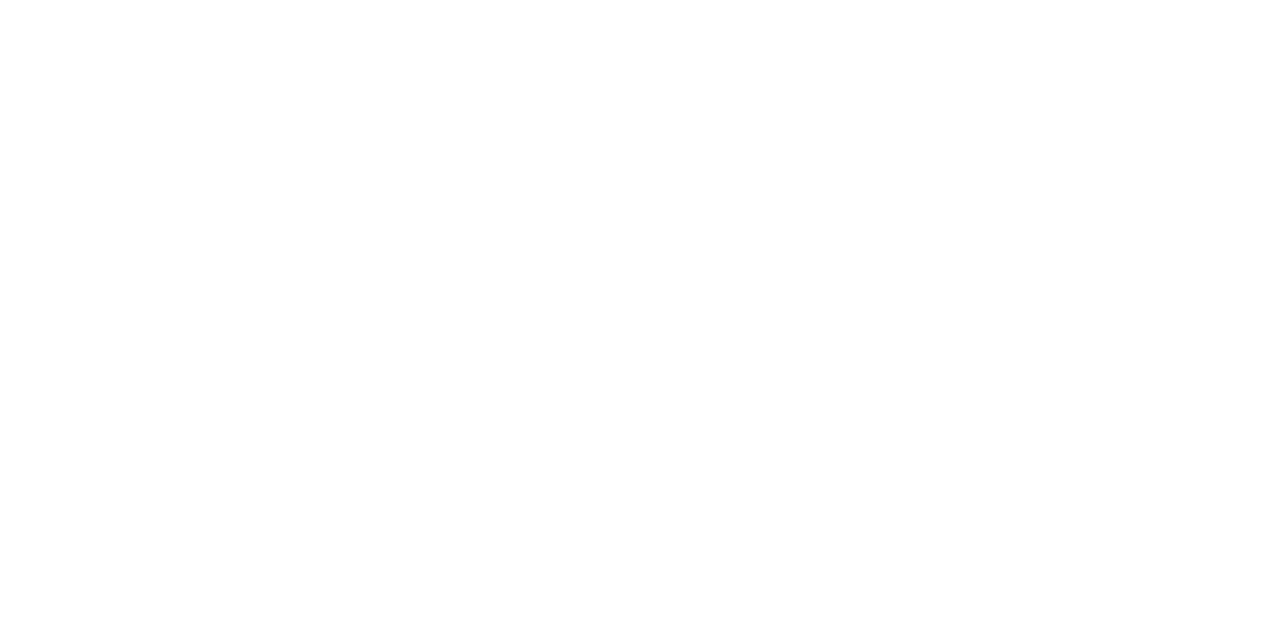
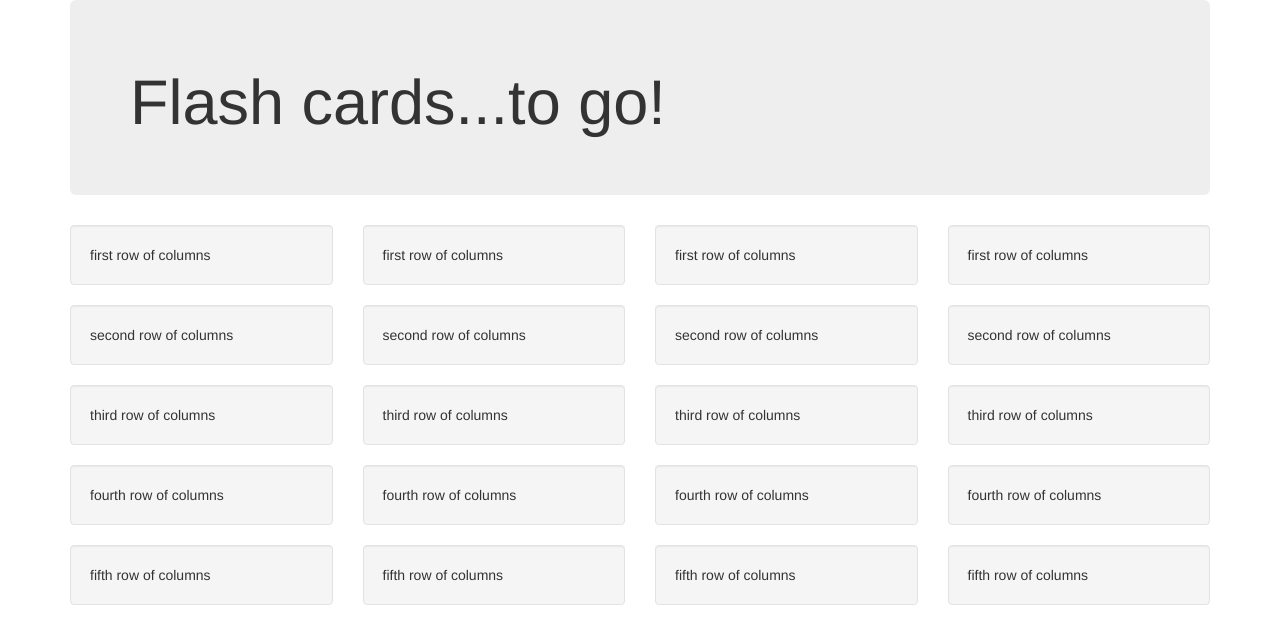
Before and after one commit to H-Len/flashcard-flip, a plain HTML site: page index.html in a window 1280 px wide. Drawn offline with Linux system fonts and the light colour scheme.

Commit message:
Add well class to html to each grid box

```diff
--- a/index.html
+++ b/index.html
@@ -11,37 +11,87 @@
 
   </head>
   <body>
+
     <div class="container">
+      <div class="jumbotron">
+        <h1>Flash cards...to go!</h1>
+      </div>
+
       <div class="row">
-        <div class="col-md-3"></div>
-        <div class="col-md-3"></div>
-        <div class="col-md-3"></div>
-        <div class="col-md-3"></div>
+        <div class="col-md-3">
+          <p class="well">first row of columns</p>
+        </div>
+        <div class="col-md-3">
+          <p class="well">first row of columns</p>
+        </div>
+        <div class="col-md-3">
+          <p class="well">first row of columns</p>
+        </div>
+        <div class="col-md-3">
+          <p class="well">first row of columns</p>
+        </div>
       </div>
+
       <div class="row">
-        <div class="col-md-3"></div>
-        <div class="col-md-3"></div>
-        <div class="col-md-3"></div>
-        <div class="col-md-3"></div>
+        <div class="col-md-3">
+          <p class="well">second row of columns</p>
+        </div>
+        <div class="col-md-3">
+          <p class="well">second row of columns</p>
+        </div>
+        <div class="col-md-3">
+          <p class="well">second row of columns</p>
+        </div>
+        <div class="col-md-3">
+          <p class="well">second row of columns</p>
+        </div>
       </div>
+
       <div class="row">
-        <div class="col-md-3"></div>
-        <div class="col-md-3"></div>
-        <div class="col-md-3"></div>
-        <div class="col-md-3"></div>
+        <div class="col-md-3">
+          <p class="well">third row of columns</p>
+        </div>
+        <div class="col-md-3">
+          <p class="well">third row of columns</p>
+        </div>
+        <div class="col-md-3">
+          <p class="well">third row of columns</p>
+        </div>
+        <div class="col-md-3">
+          <p class="well">third row of columns</p>
+        </div>
       </div>
+
       <div class="row">
-        <div class="col-md-3"></div>
-        <div class="col-md-3"></div>
-        <div class="col-md-3"></div>
-        <div class="col-md-3"></div>
+        <div class="col-md-3">
+          <p class="well">fourth row of columns</p>
+        </div>
+        <div class="col-md-3">
+          <p class="well">fourth row of columns</p>
+        </div>
+        <div class="col-md-3">
+          <p class="well">fourth row of columns</p>
+        </div>
+        <div class="col-md-3">
+          <p class="well">fourth row of columns</p>
+        </div>
       </div>
+
       <div class="row">
-        <div class="col-md-3"></div>
-        <div class="col-md-3"></div>
-        <div class="col-md-3"></div>
-        <div class="col-md-3"></div>
+        <div class="col-md-3">
+          <p class="well">fifth row of columns</p>
+        </div>
+        <div class="col-md-3">
+          <p class="well">fifth row of columns</p>
+        </div>
+        <div class="col-md-3">
+          <p class="well">fifth row of columns</p>
+        </div>
+        <div class="col-md-3">
+          <p class="well">fifth row of columns</p>
+        </div>
       </div>
+
     </div>
   </body>
 </html>
```
